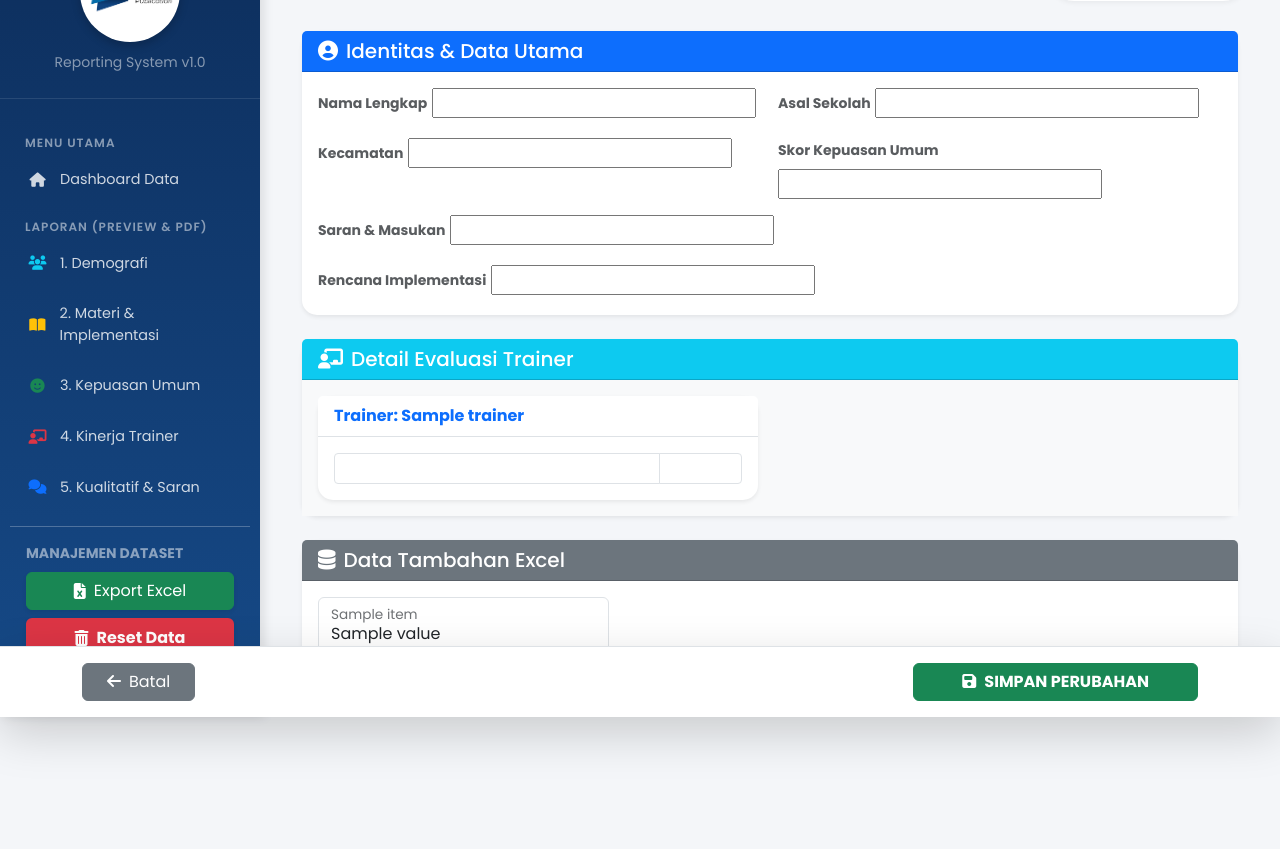
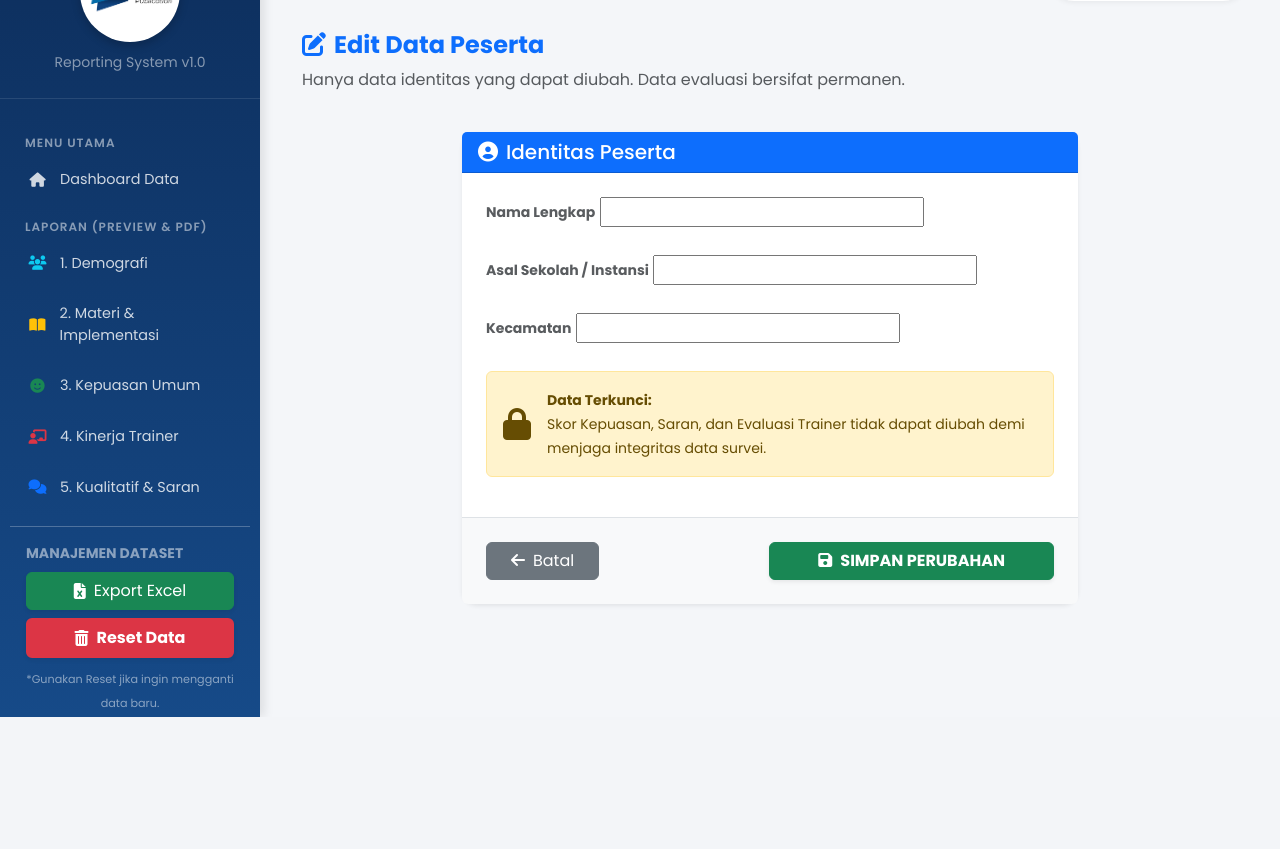
Before and after one commit to rezkanorhafizah/hrp-reporting, a Django app: template templates/form_peserta.html in a window 1280 px wide. Shown: the part 83-932 px from the top of the page. After the commit the page ends 800 px from the top, so only its background shows below. Run offline with Django 5.2, Linux system fonts and the light colour scheme; the template is opened without the code that fills it: most values are stand-ins (such as "Sample title", 1, 10 or a date in 2020); form fields are guessed from the names that the template uses.

Commit message:
fixing edit peserta form to only include identity

```diff
--- a/reporting/forms.py
+++ b/reporting/forms.py
@@ -4,13 +4,11 @@ from .models import Peserta
 class PesertaForm(forms.ModelForm):
     class Meta:
         model = Peserta
-        fields = '__all__' # Otomatis ambil semua kolom baru dari models.py
+        fields = ['nama', 'sekolah', 'kecamatan']
 
         # Kita percantik inputan utama saja, sisanya biarkan default
         widgets = {
             'nama': forms.TextInput(attrs={'class': 'form-control', 'placeholder': 'Nama Lengkap'}),
             'sekolah': forms.TextInput(attrs={'class': 'form-control', 'placeholder': 'Asal Sekolah/Instansi'}),
             'kecamatan': forms.TextInput(attrs={'class': 'form-control', 'placeholder': 'Kecamatan'}),
-
-            # Sisanya biarkan Django yang atur, atau tambahkan manual jika perlu
         }
--- a/templates/form_peserta.html
+++ b/templates/form_peserta.html
@@ -2,127 +2,65 @@
 
 {% block content %}
 <div class="container pb-5">
+    <div class="row mb-4">
+        <div class="col-12">
+            <h4 class="fw-bold text-primary"><i class="fas fa-edit me-2"></i>Edit Data Peserta</h4>
+            <p class="text-muted">Hanya data identitas yang dapat diubah. Data evaluasi bersifat permanen.</p>
+        </div>
+    </div>
+
     <form method="post">
         {% csrf_token %}
 
-        <div class="row g-4 justify-content-center">
-
-            <div class="col-md-12">
-                <div class="card shadow-sm border-primary h-100">
+        <div class="row justify-content-center">
+            <div class="col-md-8">
+                <div class="card shadow-sm border-primary">
                     <div class="card-header bg-primary text-white d-flex align-items-center">
                         <i class="fas fa-user-circle fa-lg me-2"></i>
-                        <h5 class="mb-0">Identitas & Data Utama</h5>
+                        <h5 class="mb-0">Identitas Peserta</h5>
                     </div>
-                    <div class="card-body">
-                        <div class="row g-3">
-                            <div class="col-md-6">
+
+                    <div class="card-body p-4">
+                        <div class="row g-4">
+                            <div class="col-12">
                                 <label class="form-label fw-bold small text-muted">Nama Lengkap</label>
                                 {{ form.nama }}
+                                {% if form.nama.errors %}
+                                    <div class="text-danger small">{{ form.nama.errors }}</div>
+                                {% endif %}
                             </div>
-                            <div class="col-md-6">
-                                <label class="form-label fw-bold small text-muted">Asal Sekolah</label>
+
+                            <div class="col-12">
+                                <label class="form-label fw-bold small text-muted">Asal Sekolah / Instansi</label>
                                 {{ form.sekolah }}
                             </div>
-                            <div class="col-md-6">
+
+                            <div class="col-12">
                                 <label class="form-label fw-bold small text-muted">Kecamatan</label>
                                 {{ form.kecamatan }}
                             </div>
-                            <div class="col-md-6">
-                                <label class="form-label fw-bold small text-muted">Skor Kepuasan Umum</label>
-                                {{ form.skor_kepuasan }}
-                            </div>
-                            <div class="col-12">
-                                <label class="form-label fw-bold small text-muted">Saran & Masukan</label>
-                                {{ form.saran_masukan }}
-                            </div>
-                            <div class="col-12">
-                                <label class="form-label fw-bold small text-muted">Rencana Implementasi</label>
-                                {{ form.rencana_implementasi }}
+                        </div>
+
+                        <div class="alert alert-warning mt-4 d-flex align-items-center" role="alert">
+                            <i class="fas fa-lock me-3 fa-2x"></i>
+                            <div>
+                                <small class="fw-bold">Data Terkunci:</small><br>
+                                <small>Skor Kepuasan, Saran, dan Evaluasi Trainer tidak dapat diubah demi menjaga integritas data survei.</small>
                             </div>
                         </div>
                     </div>
-                </div>
-            </div>
 
-            {% if trainer_groups %}
-            <div class="col-12">
-                <div class="card shadow-sm border-info">
-                    <div class="card-header bg-info text-white">
-                        <h5 class="mb-0"><i class="fas fa-chalkboard-teacher me-2"></i>Detail Evaluasi Trainer</h5>
+                    <div class="card-footer bg-light border-top p-4 d-flex justify-content-between align-items-center rounded-bottom">
+                        <a href="{% url 'home' %}" class="btn btn-secondary px-4">
+                            <i class="fas fa-arrow-left me-2"></i>Batal
+                        </a>
+                        <button type="submit" class="btn btn-success px-5 fw-bold shadow-sm">
+                            <i class="fas fa-save me-2"></i>SIMPAN PERUBAHAN
+                        </button>
                     </div>
-                    <div class="card-body bg-light">
-                        <div class="row g-4">
-                            {% for trainer, items in trainer_groups.items %}
-                            <div class="col-md-6">
-                                <div class="card h-100 border-0 shadow-sm">
-                                    <div class="card-header bg-white border-bottom fw-bold text-primary">
-                                        Trainer: {{ trainer }}
-                                    </div>
-                                    <div class="card-body">
-                                        <div class="row g-2">
-                                            {% for item in items %}
-                                            <div class="col-12">
-                                                <div class="input-group input-group-sm">
-                                                    <span class="input-group-text bg-white text-wrap" style="width: 80%; font-size: 0.8rem;">
-                                                        {{ item.label }}
-                                                    </span>
-                                                    <input type="number" name="dynamic_{{ item.key }}"
-                                                           class="form-control text-center fw-bold text-primary"
-                                                           value="{{ item.value }}" step="1" min="1" max="5">
-                                                </div>
-                                            </div>
-                                            {% endfor %}
-                                        </div>
-                                    </div>
-                                </div>
-                            </div>
-                            {% endfor %}
-                        </div>
                     </div>
-                </div>
-            </div>
-            {% endif %}
-
-            {% if general_fields %}
-            <div class="col-12">
-                <div class="card shadow-sm border-secondary">
-                    <div class="card-header bg-secondary text-white">
-                        <h5 class="mb-0"><i class="fas fa-database me-2"></i>Data Tambahan Excel</h5>
-                    </div>
-                    <div class="card-body">
-                        <div class="row g-3">
-                            {% for item in general_fields %}
-                            <div class="col-md-4">
-                                <div class="form-floating">
-                                    <input type="text" class="form-control"
-                                           id="gen_{{ item.key }}"
-                                           name="dynamic_{{ item.key }}"
-                                           value="{{ item.value }}"
-                                           placeholder="{{ item.label }}">
-                                    <label for="gen_{{ item.key }}">{{ item.label|truncatechars:30 }}</label>
-                                </div>
-                            </div>
-                            {% endfor %}
-                        </div>
-                    </div>
-                </div>
-            </div>
-            {% endif %}
-
-        </div>
-
-        <div class="fixed-bottom bg-white border-top p-3 shadow-lg" style="z-index: 1030;">
-            <div class="container d-flex justify-content-between">
-                <a href="{% url 'home' %}" class="btn btn-secondary px-4">
-                    <i class="fas fa-arrow-left me-2"></i>Batal
-                </a>
-                <button type="submit" class="btn btn-success px-5 fw-bold">
-                    <i class="fas fa-save me-2"></i>SIMPAN PERUBAHAN
-                </button>
             </div>
         </div>
-        <div style="height: 100px;"></div>
-
     </form>
 </div>
 {% endblock %}
```
Also changed, not shown: reporting/views.py (+24 -1 lines), db.sqlite3.
